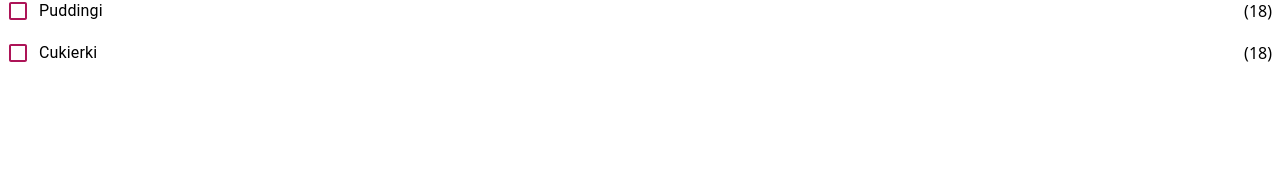
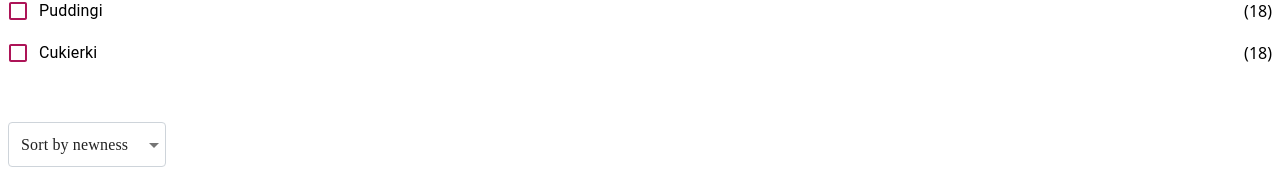
Before and after one commit to frooooooo7/Bakery---website, a React (Vite) app: page /sklep in a window 1280 px wide. Shown: the part 1024-1196 px from the top of the page. Before the commit the page ends 1098 px from the top, so only its background shows below. Built offline with nearby package versions, Linux system fonts and the light colour scheme.

Commit message:
Added select options for filtrering

```diff
--- a/src/pages/Shop/ShopPage.tsx
+++ b/src/pages/Shop/ShopPage.tsx
@@ -1,5 +1,6 @@
 import Navbar from "../../components/Navbar"
 import Filters from "./sections/Filters"
+import Products from "./sections/Products"
 import Shop from "./sections/ShopBanner"
 
 const ShopPage = () => {
@@ -8,6 +9,7 @@ const ShopPage = () => {
       <Navbar/>
       <Shop/>
       <Filters/>
+      <Products/>
     </div>
   )
 }
--- /dev/null
+++ b/src/pages/Shop/components/Select.tsx
@@ -0,0 +1,54 @@
+import * as React from 'react';
+import { styled } from '@mui/material/styles';
+import FormControl from '@mui/material/FormControl';
+import NativeSelect from '@mui/material/NativeSelect';
+import InputBase from '@mui/material/InputBase';
+
+const BootstrapInput = styled(InputBase)(({ theme }) => ({
+  '& .MuiInputBase-input': {
+    borderRadius: 4,
+    position: 'relative',
+    backgroundColor: theme.palette.background.paper,
+    border: '1px solid #ced4da',
+    fontSize: 16,
+    padding: '10px 26px 10px 12px',
+    fontFamily: [
+      '-apple-system',
+      'BlinkMacSystemFont',
+      '"Segoe UI"',
+      'Roboto',
+      '"Helvetica Neue"',
+      'Arial',
+      'sans-serif',
+      '"Apple Color Emoji"',
+      '"Segoe UI Emoji"',
+      '"Segoe UI Symbol"',
+    ],
+  },
+  '& option': {
+    color: 'black',
+  },
+}));
+
+export default function CustomizedSelects() {
+  const [category, setCategory] = React.useState('');
+  const handleChange = (event: { target: { value: string } }) => {
+    setCategory(event.target.value);
+  };
+  return (
+    <div>
+      <FormControl sx={{ m: 1 }} variant="standard">
+        <NativeSelect
+          id="demo-customized-select-native"
+          value={category}
+          onChange={handleChange}
+          input={<BootstrapInput />}
+        >
+          <option value={"newness"}>Sort by newness</option>
+          <option value={"popularity"}>Sort by popularity</option>
+          <option value={"alphabet"}>Sort by alphabet</option>
+        </NativeSelect>
+      </FormControl>
+    </div>
+  );
+}
--- /dev/null
+++ b/src/pages/Shop/sections/Products.tsx
@@ -0,0 +1,13 @@
+import Select from "../components/Select"
+
+const Products = () => {
+  return (
+    <section className="pt-10">
+        <div className="container mx-auto">
+            <Select/>
+        </div>
+    </section>
+  )
+}
+
+export default Products
```
